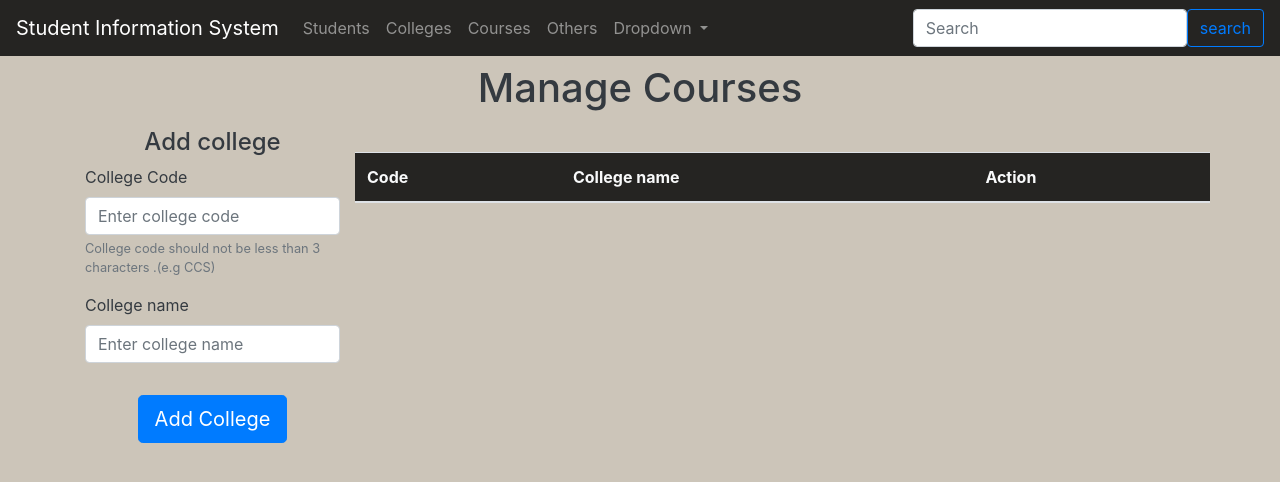
After one commit to richardjamolodmagsalayjr/StudentInformationSystem-WebApplication-Python, a Flask app: page /college in a window 1280 px wide. The commit adds this page. Shown: the top 482 px of the page. Run offline with Flask 2, Linux system fonts and the light colour scheme; lists and menus that the app fills with data are empty; some libraries are stand-ins or nearby versions.

Commit message:
Fix bugs on templates and add manage_college.html

```diff
--- a/ssis_website/__init__.py
+++ b/ssis_website/__init__.py
@@ -7,11 +7,12 @@ def create_app():
     #app.config['SECRET_KEY'] = os.getenv['SECRET_KEY']
 
     from .views import views
-    # from .college import college
+    from .college import college
     from .course import course
     from .student import student
 
     app.register_blueprint(views, url_prefix="/")
     app.register_blueprint(student, url_prefix="/")
     app.register_blueprint(course, url_prefix="/")
+    app.register_blueprint(college, url_prefix="/")
     return app
--- a/ssis_website/college.py
+++ b/ssis_website/college.py
@@ -1,3 +1,7 @@
-from flask import Blueprint
+from flask import Blueprint, render_template
 
 college = Blueprint('college', __name__)
+
+@college.route("/college")
+def manage_college():
+    return render_template("manage_college.html")
--- a/ssis_website/templates/base_layout.html
+++ b/ssis_website/templates/base_layout.html
@@ -24,7 +24,7 @@
                 </li>
 
                 <li class="nav-item">
-                  <a class="nav-link" href="#">Colleges</a>
+                  <a class="nav-link" href="/college">Colleges</a>
                 </li>
 
                 <li class="nav-item">
@@ -63,6 +63,9 @@
         <!--  this block is an input form to add to student and a table in manage_student template -->
         {% block manage_student %} {% endblock %}
 
+        <!-- this is an input form to add to college and a table in manage_college template-->
+        {% block manage_college%} {% endblock %}
+
         <!-- this is an input form to add to course and a table in manage_course template-->
         {% block manage_course%} {% endblock %}
 
--- /dev/null
+++ b/ssis_website/templates/manage_college.html
@@ -0,0 +1,52 @@
+{% extends "base_layout.html" %}
+
+{% block manage_college %}
+<h1 class="text-center mt-2 mb-3">Manage Courses</h1>
+
+<div class="container container-fluid">
+    <div class="row">
+
+        <!-- This is a form for adding a college to the database -->
+        <form class='col-3' p-1>
+            <h4 class="text-center"> Add college</h4>
+
+             <!--College code entry-->
+             <div class="form-group">
+                <label for="college_code">College Code</label>
+                <input type="text" class="form-control" id="college_code" name="college_code" placeholder="Enter college code">
+                <small id="lastname_help" class="form-text text-muted">College code should not be less than 3 characters .(e.g CCS)</small>
+            </div>
+
+            <!--College name entry-->
+            <div class="form-group">
+                <label for="Course">College name</label>
+                <input type="text" class="form-control" id="college_name" name="college_name" placeholder="Enter college name">
+
+            </div>
+
+
+           <!-- add college button -->
+            <div class="text-center">
+                <button type="submit" class="btn btn-primary btn-lg mt-3 ">Add College</button>
+            </div>
+
+        </form>
+
+
+    <!-- table of student records -->
+    <table class="col-9 table mt-4 ms-5">
+        <thead class="text-light" style="background-color: #252422 ;">
+          <tr>
+            <th scope="col">Code</th>
+            <th scope="col">College name</th>
+            <th scope="col">Action</th>
+          </tr>
+        </thead>
+        <tbody>
+
+        </tbody>
+      </table>
+    </div>
+
+</div>
+{% endblock %}
```
Also changed, not shown: ssis_website/templates/manage_course.html (+7 -8 lines).
